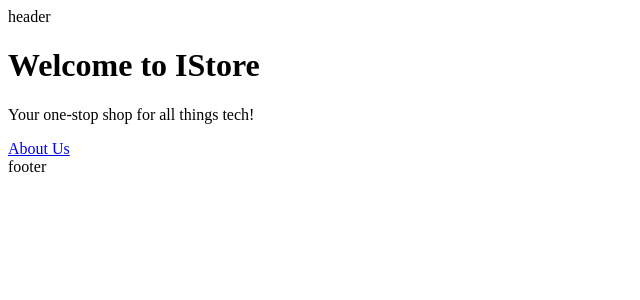
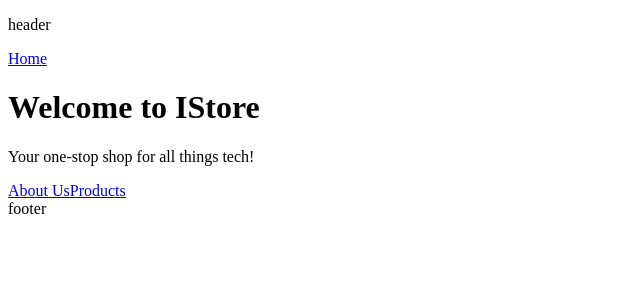
Before and after one commit to DmytroK-goit/IStore, a Next.js app: page / in a window 1280 px wide. Shown: the top 300 px of the page, without its empty margins (0-640 px from the left). Built offline with nearby package versions, Linux system fonts and the light colour scheme.

Commit message:
add route

```diff
--- a/src/app/layout.tsx
+++ b/src/app/layout.tsx
@@ -1,3 +1,5 @@
+import Link from "next/link";
+
 export default function RootLayout({
   children,
 }: Readonly<{
@@ -6,7 +8,10 @@ export default function RootLayout({
   return (
     <html lang="en">
       <body className="bg-black-600 flex flex-col ">
-        <header>header</header>
+        <header>
+          <p>header</p>
+          <Link href="/">Home</Link>
+        </header>
         {children}
         <footer>footer</footer>
       </body>
--- a/src/app/page.tsx
+++ b/src/app/page.tsx
@@ -6,6 +6,7 @@ export default function Home() {
       <h1>Welcome to IStore</h1>
       <p>Your one-stop shop for all things tech!</p>
       <Link href="/about">About Us</Link>
+      <Link href="/products">Products</Link>
     </div>
   );
 }
--- a/src/app/products/page.tsx
+++ b/src/app/products/page.tsx
@@ -0,0 +1,3 @@
+export default function products() {
+  return <p>products</p>;
+}
```
Also changed, not shown: src/app/products/[id]/page.tsx (+8 -0 lines).
